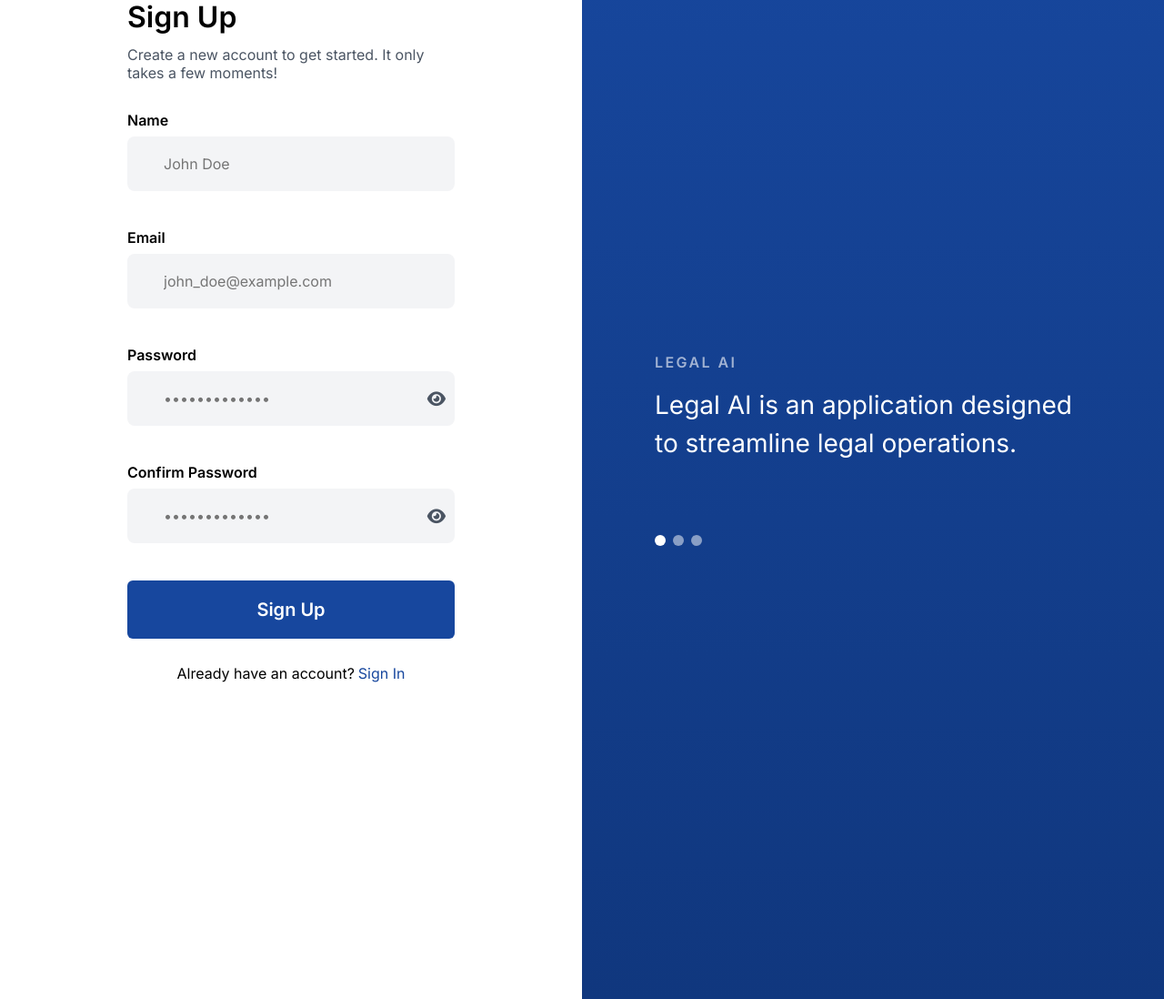
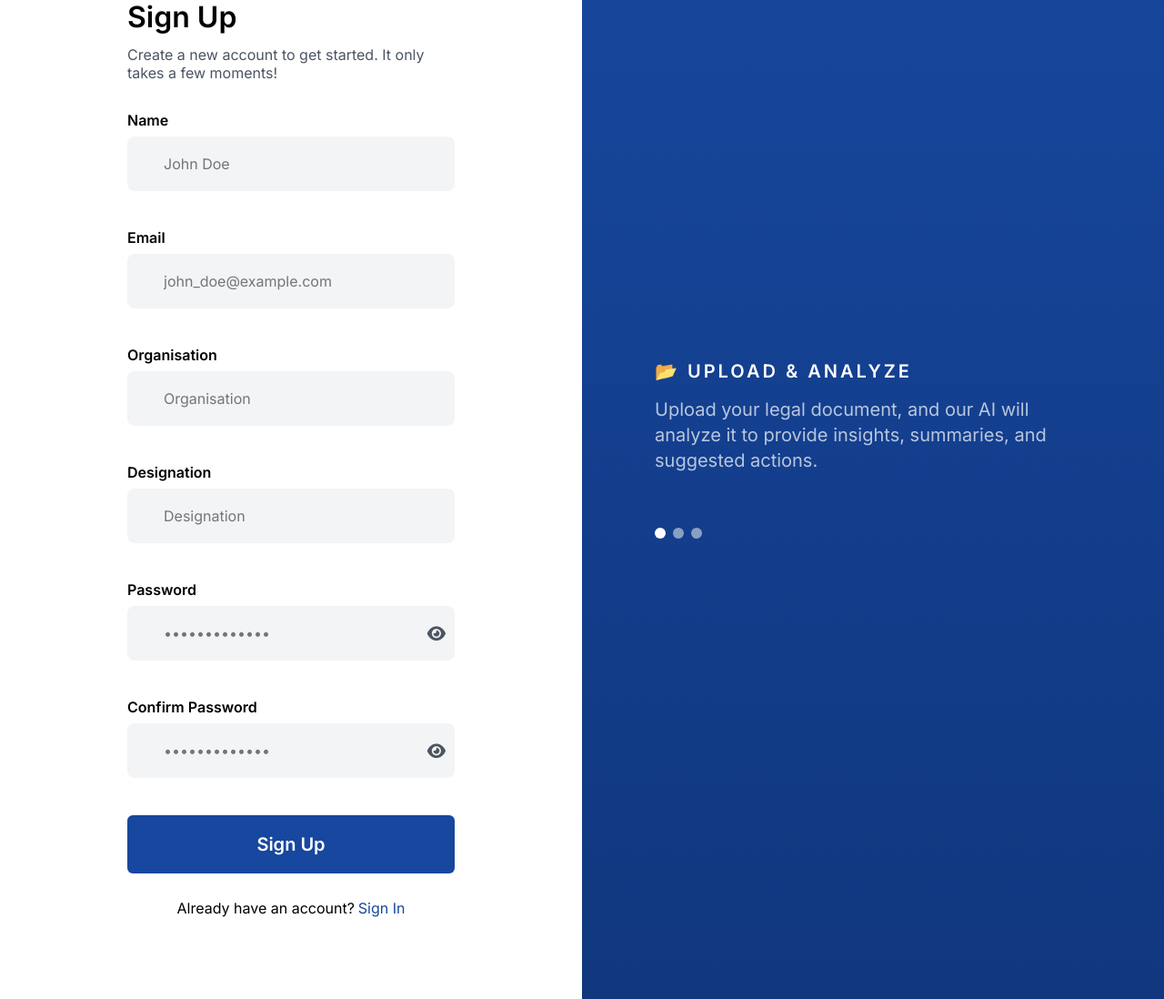
Before and after one commit to Abinaya1224/LEGAL_AI, a Flask app: page /signup in a window 1280 px wide. Shown: the part 91-1189 px from the top of the page at 91% size. Run offline with Flask 3, Linux system fonts and the light colour scheme; some libraries are stand-ins or nearby versions.

Commit message:
updated the ui

```diff
--- a/static/css/Common.css
+++ b/static/css/Common.css
@@ -1,3 +1,28 @@
+/* Scrollbar */
+::-webkit-scrollbar {
+    width: 8px;
+}
+
+::-webkit-scrollbar-track {
+    background: transparent;
+}
+
+::-webkit-scrollbar-thumb {
+    background: linear-gradient(180deg, #17479E 0%, #10377E 100%);
+    border-radius: 4px;
+}
+
+::-webkit-scrollbar-thumb:hover {
+    background: linear-gradient(180deg, #10377E 0%, #17479E 100%);
+}
+
+/* For Firefox */
+* {
+    scrollbar-width: thin;
+    scrollbar-color: #17479E #10377E;
+}
+
+
 /* Typography */
 
 h5 {
--- a/static/css/Signin.css
+++ b/static/css/Signin.css
@@ -166,44 +166,54 @@ input[type="checkbox"] {
 }
 
 .slider h2 {
-  font-size: 16px;
+  font-size: 20px;
   font-weight: 600;
   letter-spacing: 0.15em;
   text-transform: uppercase;
   margin-bottom: 16px;
-  color:#FFFFFF99
+  color:#fff;
+}
+
+.slider {
+  flex: 1;
 }
 
 .slider p {
-  font-size: 28px;
-  line-height: 42px;
+  font-size: 20px;
+  line-height: 1.4;
   font-weight: 400;
+  color: rgba(255,255,255,.7);
 }
 
-/* Slider Content */
 .slider-content {
+  display: flex;
+  flex-direction: column;
   position: relative;
-  overflow: hidden; /*Prevent overflowing content */
-  height: auto; /* Allow natural height */
+  overflow: hidden;
 }
 
 .slide {
-  display: none; /* Only show the active slide */
-  font-size: 28px;
-  line-height: 42px;
-  font-weight: 400;
+  position: absolute;
+  width: 100%;
+  opacity: 0;
+  transform: translateY(20px); /* Starts lower */
+  transition: opacity 0.6s ease-in-out, transform 0.6s ease-in-out;
 }
 
 .slide.active {
-  display: block; /* Ensure only the active slide is visible */
+  opacity: 1;
+  transform: translateY(0);
+  position: relative;
 }
+
+
 
 /* Dots */
 .dots {
   display: flex;
   justify-content: flex-start;
   gap: 8px;
-  margin-top: 80px;
+  margin-top: 60px;
 }
 
 .dot {
--- a/static/js/Signin.js
+++ b/static/js/Signin.js
@@ -11,6 +11,7 @@ document.addEventListener("DOMContentLoaded", () => {
       dots[i].classList.toggle("active", i === index);
     });
   };
+
 
   const nextSlide = () => {
     currentSlide = (currentSlide + 1) % slides.length;
--- a/static/js/Signup.js
+++ b/static/js/Signup.js
@@ -1,3 +1,40 @@
+function validateInput(inputId, hintId, regex, minLength, successMessage, errorMessage, minLengthMessage) {
+  document.getElementById(inputId).addEventListener("input", function () {
+    let value = this.value.trim();
+    let hintElement = document.getElementById(hintId);
+
+    if (value.length < minLength) {
+      hintElement.textContent = minLengthMessage;
+      hintElement.classList.remove("success");
+      hintElement.classList.add("error");
+    } else if (!regex.test(value)) {
+      hintElement.textContent = errorMessage;
+      hintElement.classList.remove("success");
+      hintElement.classList.add("error");
+    } else {
+      hintElement.textContent = successMessage;
+      hintElement.classList.remove("error");
+      hintElement.classList.add("success");
+    }
+  });
+}
+validateInput(
+  "designation",
+  "designation-hint",
+  /^[A-Za-z]+(?:\s[A-Za-z]+)*$/,
+  3,
+  "Designation looks good!",
+  "Please enter a valid designation."
+);
+
+validateInput(
+  "organisation",
+  "organisation-hint",
+  /^[A-Za-z]+(?:\s[A-Za-z]+)*$/,
+  3,
+  "Organisation looks good!",
+  "Please enter a valid organisation."
+);
 document.getElementById("name").addEventListener("input", function() {
   let name = this.value.trim();
   let nameRegex = /^[A-Za-z]+(?:\s[A-Za-z]+)*$/;
--- a/templates/Signup.html
+++ b/templates/Signup.html
@@ -9,6 +9,7 @@
   <link href="https://fonts.googleapis.com/css2?family=Inter:ital,opsz,wght@0,14..32,100..900;1,14..32,100..900&display=swap" rel="stylesheet">
   <link rel="stylesheet" href="{{ url_for('static', filename='css/Signin.css') }}">
   <link rel="stylesheet" href="{{ url_for('static', filename='css/reset.css') }}">
+  <link rel="stylesheet" href="{{ url_for('static', filename='css/Common.css') }}">
   <link rel="stylesheet" href="https://cdnjs.cloudflare.com/ajax/libs/font-awesome/6.4.2/css/all.min.css">
   <link rel="icon" type="image/svg+xml" href="{{ url_for('static', filename='images/solid-pro.svg') }}">
 
@@ -40,17 +41,25 @@
             <label for="email">Email</label>
             <input type="email" id="email" name="email" placeholder="john_doe@example.com" required>
             <small id="email-hint" class="hint"></small>
-
-
+          </div>
+          <div class="form-group">
+            <label for="organisation">Organisation</label>
+            <input type="text" id="organisation" name="organisation" placeholder="Organisation" required
+                   maxlength="50" minlength="3" title="min 3, max 50 characters">
+            <small id="organisation-hint" class="hint"></small>
           </div>
 
+          <div class="form-group">
+            <label for="designation">Designation</label>
+            <input type="text" id="designation" name="designation" placeholder="Designation" required
+                   maxlength="50" minlength="3" title="min 3, max 50 characters">
+            <small id="designation-hint" class="hint"></small>
+          </div>
           <div class="form-group">
             <label for="password">Password</label>
             <div class="password-container">
                 <input type="password" id="password" name="password" placeholder="•••••••••••••">
-
                 <i class="fa fa-eye toggle-password"></i>
-
             </div>
             <small id="password-hint" class="hint"></small>
         </div>
@@ -78,11 +87,19 @@
     <!-- Right Side -->
     <div class="right-side">
       <div class="slider">
-        <h2>Legal AI</h2>
         <div class="slider-content">
-          <p class="slide active">Legal AI is an application designed to streamline legal operations.</p>
-          <p class="slide">It features user authentication, an AI chat interface for legal inquiries.</p>
-          <p class="slide">Document upload functionality with a "Recent Files" list for quick access.</p>
+          <div class="slide active">
+            <h2>📂 Upload & Analyze</h2>
+            <p>Upload your legal document, and our AI will analyze it to provide insights, summaries, and suggested actions.</p>
+          </div>
+          <div class="slide">
+            <h2>⚖️ Get Expert Guidance</h2>
+            <p>Our AI scans your document for key legal points and connects you with expert-backed legal advice instantly.</p>
+          </div>
+          <div class="slide">
+            <h2>⏳ Save Time & Money</h2>
+            <p>Skip expensive consultations. Get fast, affordable, and AI-powered legal assistance whenever you need it.</p>
+          </div>
         </div>
         <div class="dots">
           <span class="dot active"></span>
```
Also changed, not shown: templates/AI Chat.html (+4 -8 lines), templates/Dashboard.html (+4 -8 lines), templates/Document.html (+4 -8 lines), templates/Forgotpassword.html (+13 -4 lines), templates/Resetpassword.html (+13 -4 lines), templates/Signin.html (+13 -4 lines). Lines whose indentation alone changed are shown as unchanged.
